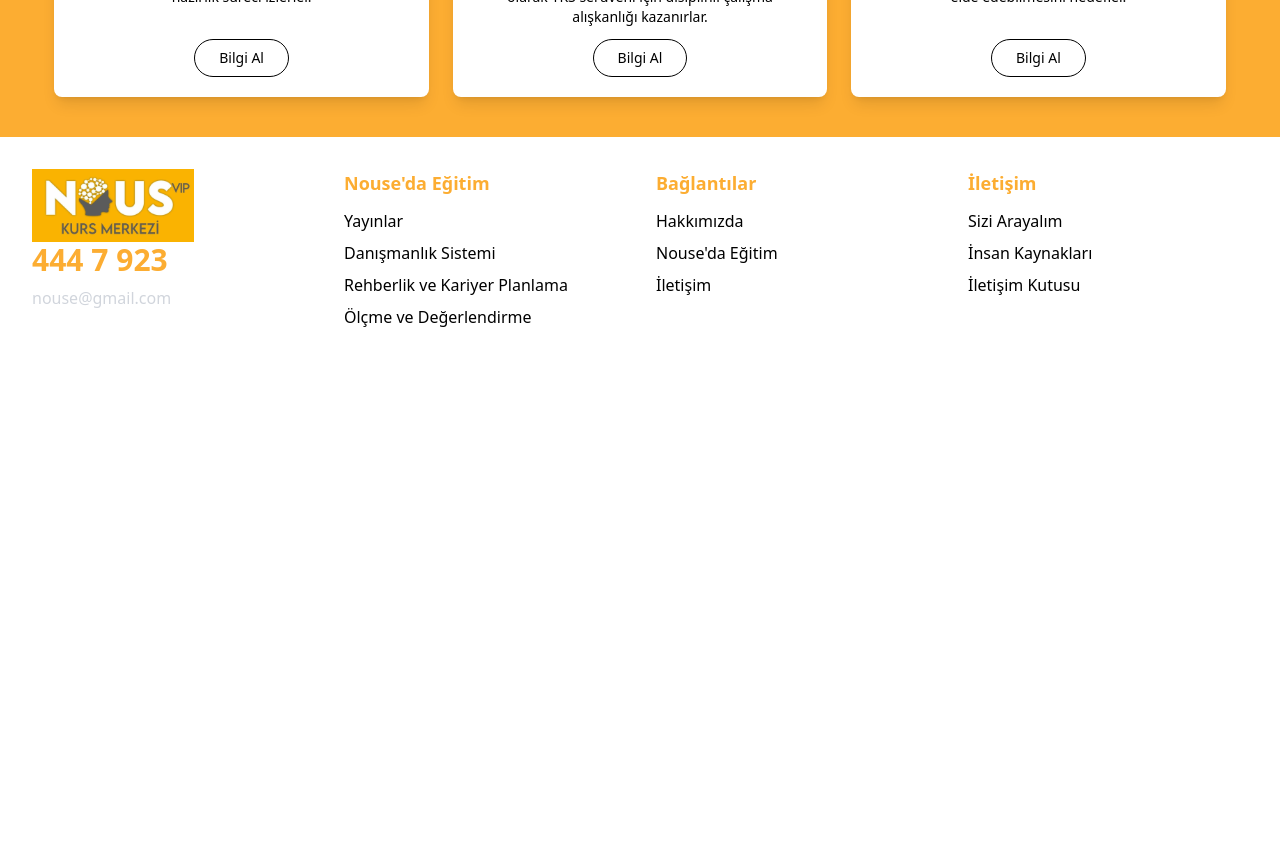
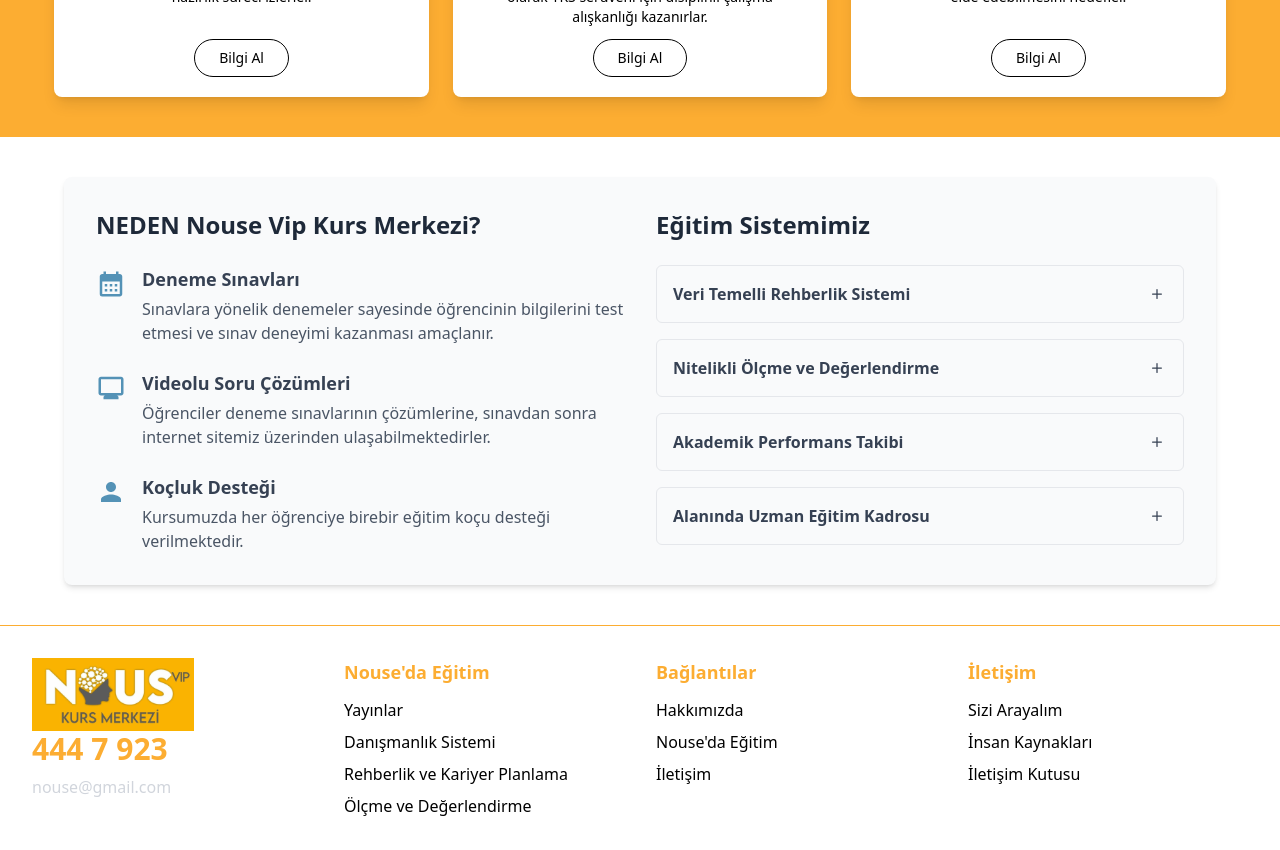
Before and after one commit to Ugurtasci/nous-kurs-merkezi, a React (Vite) app: page / in a window 1280 px wide. Shown: the part 2660-3510 px from the top of the page. Before the commit the page ends 3021 px from the top, so only its background shows below. Built offline with nearby package versions, Linux system fonts and the light colour scheme.

Commit message:
add educationSystyem section

```diff
--- /dev/null
+++ b/src/components/BottomFooter.jsx
@@ -0,0 +1,9 @@
+import React from 'react'
+
+const BottomFooter = () => {
+  return (
+    <div>BottomFooter</div>
+  )
+}
+
+export default BottomFooter
--- /dev/null
+++ b/src/components/EducationSystem.jsx
@@ -0,0 +1,141 @@
+import React, { useState } from 'react';
+import { MdCalendarMonth, MdMonitor, MdPerson } from 'react-icons/md'; // Sol taraftaki ikonlar
+import { IoIosAdd, IoIosRemove } from 'react-icons/io'; // Sağ taraftaki artı/eksi ikonlar
+
+const EducationSystem = () => {
+  const [openSections, setOpenSections] = useState({
+    dataDriven: false,
+    qualityAssessment: false,
+    academicTracking: false,
+    expertStaff: false,
+  });
+
+  const toggleSection = (section) => {
+    setOpenSections((prev) => ({
+      ...prev,
+      [section]: !prev[section],
+    }));
+  };
+
+  return (
+    <div className="bg-gray-50 p-8 rounded-lg shadow-md max-w-6xl mx-auto my-10">
+      <div className="grid grid-cols-1 md:grid-cols-2 gap-8">
+        {/* Sol Bölüm */}
+        <div>
+          <h2 className="text-2xl font-bold mb-6 text-gray-800">NEDEN Nouse Vip Kurs Merkezi?</h2>
+          <div className="space-y-6">
+            <div className="flex items-start">
+              <MdCalendarMonth className="text-[#5492b6] text-3xl mr-4 mt-1 flex-shrink-0" />
+              <div>
+                <h3 className="font-semibold text-lg text-gray-700">Deneme Sınavları</h3>
+                <p className="text-gray-600 mt-1">
+                  Sınavlara yönelik denemeler sayesinde öğrencinin bilgilerini test etmesi ve sınav deneyimi kazanması amaçlanır.
+                </p>
+              </div>
+            </div>
+
+            <div className="flex items-start">
+              <MdMonitor className="text-[#5492b6] text-3xl mr-4 mt-1 flex-shrink-0" />
+              <div>
+                <h3 className="font-semibold text-lg text-gray-700">Videolu Soru Çözümleri</h3>
+                <p className="text-gray-600 mt-1">
+                  Öğrenciler deneme sınavlarının çözümlerine, sınavdan sonra internet sitemiz üzerinden ulaşabilmektedirler.
+                </p>
+              </div>
+            </div>
+
+            <div className="flex items-start">
+              <MdPerson className="text-[#5492b6] text-3xl mr-4 mt-1 flex-shrink-0" />
+              <div>
+                <h3 className="font-semibold text-lg text-gray-700">Koçluk Desteği</h3>
+                <p className="text-gray-600 mt-1">
+                  Kursumuzda her öğrenciye birebir eğitim koçu desteği verilmektedir.
+                </p>
+              </div>
+            </div>
+          </div>
+        </div>
+
+        {/* Sağ Bölüm */}
+        <div>
+          <h2 className="text-2xl font-bold mb-6 text-gray-800">Eğitim Sistemimiz</h2>
+          <div className="space-y-4">
+            {/* Veri Temelli Rehberlik Sistemi */}
+            <div className="border border-gray-200 rounded-md">
+              <button
+                className="flex justify-between items-center w-full p-4 text-left text-gray-700 font-semibold"
+                onClick={() => toggleSection('dataDriven')}
+              >
+                <span>Veri Temelli Rehberlik Sistemi</span>
+                {openSections.dataDriven ? <IoIosRemove className="text-xl" /> : <IoIosAdd className="text-xl" />}
+              </button>
+              {openSections.dataDriven && (
+                <div className="p-4 pt-0 text-gray-600">
+                  {/* Buraya açılacak içerik gelecek */}
+                  <p>Kişiye özgü gelişimsel ve kariyer odaklı rehberlik anlayışı ile  öğrenciler sınavlara sınav kaygısı yaşamadan hazırlanırlar.</p>
+                </div>
+              )}
+            </div>
+
+            {/* Nitelikli Ölçme ve Değerlendirme */}
+            <div className="border border-gray-200 rounded-md">
+              <button
+                className="flex justify-between items-center w-full p-4 text-left text-gray-700 font-semibold"
+                onClick={() => toggleSection('qualityAssessment')}
+              >
+                <span>Nitelikli Ölçme ve Değerlendirme</span>
+                {openSections.qualityAssessment ? <IoIosRemove className="text-xl" /> : <IoIosAdd className="text-xl" />}
+              </button>
+              {openSections.qualityAssessment && (
+                <div className="p-4 pt-0 text-gray-600">
+                  {/* Buraya açılacak içerik gelecek */}
+                  <p> Her Öğrenciye özel sınav sonuç karnesi ile konu kazanım performansı ayrıntılı bir şekilde raporlanır. Öğrencilerimiz
+                    akademik gelişimini gözlemleyerek öğrenme sürecini bilinçli bir şekilde sürdürür.
+                  </p>
+                </div>
+              )}
+            </div>
+
+            {/* Akademik Performans Takibi */}
+            <div className="border border-gray-200 rounded-md">
+              <button
+                className="flex justify-between items-center w-full p-4 text-left text-gray-700 font-semibold"
+                onClick={() => toggleSection('academicTracking')}
+              >
+                <span>Akademik Performans Takibi</span>
+                {openSections.academicTracking ? <IoIosRemove className="text-xl" /> : <IoIosAdd className="text-xl" />}
+              </button>
+              {openSections.academicTracking && (
+                <div className="p-4 pt-0 text-gray-600">
+                  {/* Buraya açılacak içerik gelecek */}
+                  <p>Ayrıntılı konu kazanım analizleri ile öğrencilerin en küçük öğrenme parçası ile ilgili
+                    akademik performansları tespit edilir ve kazanım eksiği tamamlama programı ile giderilir.
+                  </p>
+                </div>
+              )}
+            </div>
+
+            {/* Alanında Uzman Eğitim Kadrosu */}
+            <div className="border border-gray-200 rounded-md">
+              <button
+                className="flex justify-between items-center w-full p-4 text-left text-gray-700 font-semibold"
+                onClick={() => toggleSection('expertStaff')}
+              >
+                <span>Alanında Uzman Eğitim Kadrosu</span>
+                {openSections.expertStaff ? <IoIosRemove className="text-xl" /> : <IoIosAdd className="text-xl" />}
+              </button>
+              {openSections.expertStaff && (
+                <div className="p-4 pt-0 text-gray-600">
+                  {/* Buraya açılacak içerik gelecek */}
+                  <p>Alanında uzman ve deneyimli eğitim kadromuzla öğrencilerimize en iyi eğitimi sunmayı hedefliyoruz. Öğretmenlerimiz sürekli güncel bilgi ve metotlarla donatılmıştır.</p>
+                </div>
+              )}
+            </div>
+          </div>
+        </div>
+      </div>
+    </div>
+  );
+};
+
+export default EducationSystem;
--- a/src/components/Footer.jsx
+++ b/src/components/Footer.jsx
@@ -4,7 +4,7 @@ import logo from "../assets/logo.png"
 
 const Footer = () => {
   return (
-    <footer className="bg-white text-[#fcad32] py-8 px-4 sm:px-6 lg:px-8">
+    <footer className="bg-white border-t text-[#fcad32] py-8 px-4 sm:px-6 lg:px-8">
       <div className="max-w-7xl mx-auto grid grid-cols-1 sm:grid-cols-2 md:grid-cols-4 gap-8">
 
         {/* Section 1: Logo and Contact Info */}
--- a/src/pages/Home.jsx
+++ b/src/pages/Home.jsx
@@ -6,6 +6,7 @@ import bgGecis from "../assets/bgGecis.png"
 import CountdownTimer from "../components/CountdownTimer";
 import Courses from "../components/Courses";
 import Footer from "../components/Footer";
+import EducationSystem from "../components/EducationSystem";
 
 
 const Home = () => {
@@ -21,6 +22,7 @@ const Home = () => {
      <CountdownTimer targetDate={yksDate} />
      <img src={bgGecis} alt="" className="w-full" />
      <Courses/>
+     <EducationSystem/>
      <Footer/>
 
     </main>
```
